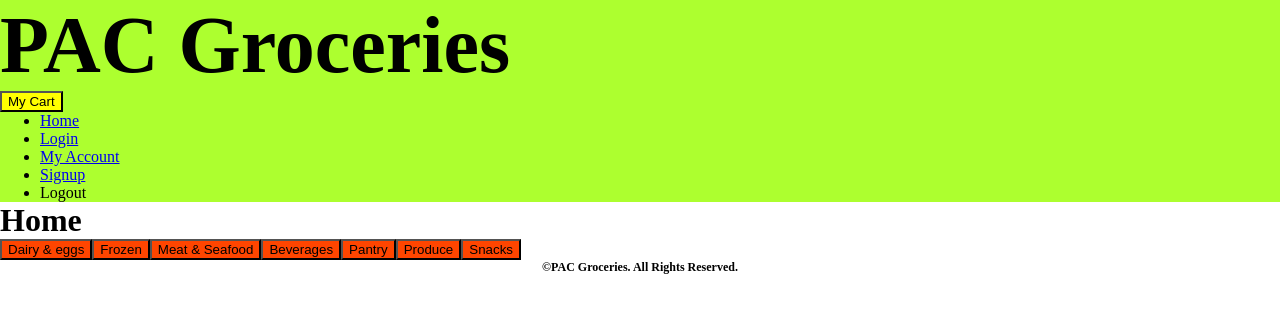
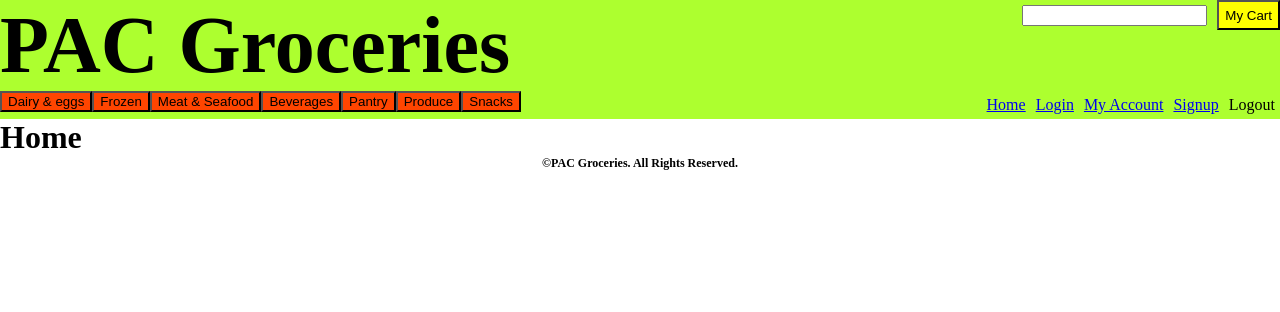
Before and after one commit to aejantz2015/online-groceries, a React (Vite) app in the folder client/: page / in a window 1280 px wide. Shown: the top 312 px of the page. Built offline with nearby package versions, Linux system fonts and the light colour scheme.

Commit message:
added some styling to the header

```diff
--- a/client/src/components/Header/index.jsx
+++ b/client/src/components/Header/index.jsx
@@ -1,12 +1,21 @@
+import Departments from "../Departments";
 import Nav from "../Nav/index";
 import "./style.css";
 
 export default function Header() {
   return (
     <div className="mainheader">
+      <div class = 'wrapper'>
       <h1 className="title">PAC Groceries</h1>
+      <div>
+        <input class = 'searchbar'></input>
       <button className="shoppingcart">My Cart</button>
+      </div>
+      </div>
+      <div class = 'subwrapper'>
+      <Departments />
       <Nav />
+      </div>
     </div>
   );
 }
--- a/client/src/components/Header/style.css
+++ b/client/src/components/Header/style.css
@@ -15,4 +15,19 @@
 .shoppingcart {
   color: black;
   background-color: yellow;
+  height: 30px;
 }
+
+.wrapper {
+  display: flex;
+  justify-content: space-between;
+}
+
+.subwrapper {
+  display: flex;
+  justify-content: space-between;
+}
+
+.searchbar {
+  margin-right: 10px;
+}
--- a/client/src/components/Nav/index.jsx
+++ b/client/src/components/Nav/index.jsx
@@ -1,4 +1,5 @@
 import { NavLink, useLocation } from "react-router-dom";
+import './style.css'
 
 function Nav() {
   const currentPage = useLocation().pathname;
--- a/client/src/components/Nav/style.css
+++ b/client/src/components/Nav/style.css
@@ -0,0 +1,9 @@
+ul {
+    display: flex;
+    justify-content: flex-end;
+}
+
+ul li {
+    list-style: none;
+    margin: 5px;
+}
--- a/client/src/pages/Home.jsx
+++ b/client/src/pages/Home.jsx
@@ -4,7 +4,7 @@ function Home() {
   return (
     <>
       <h1>Home</h1>
-      <Departments />
+      {/* <Departments /> */}
     </>
   );
 }
```
